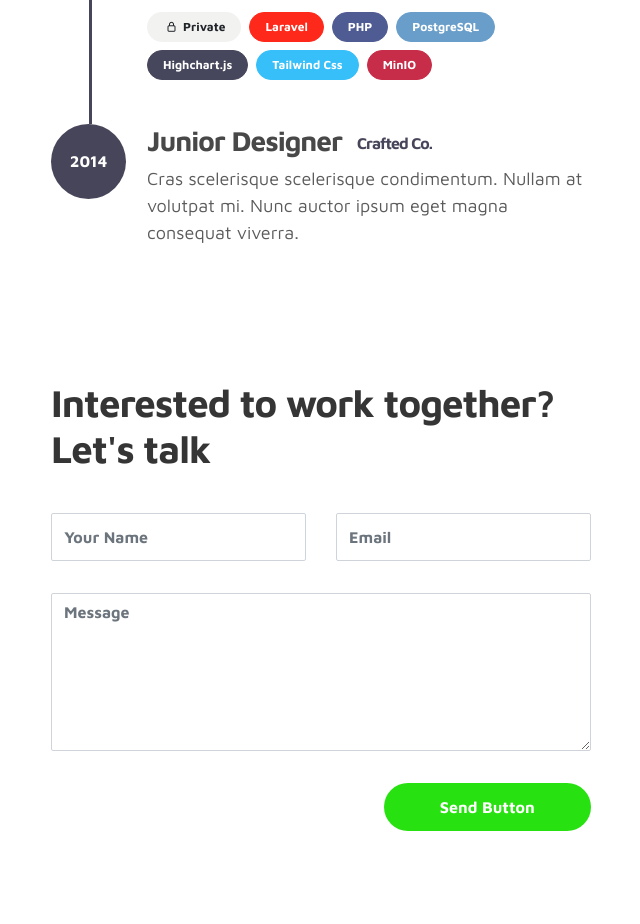
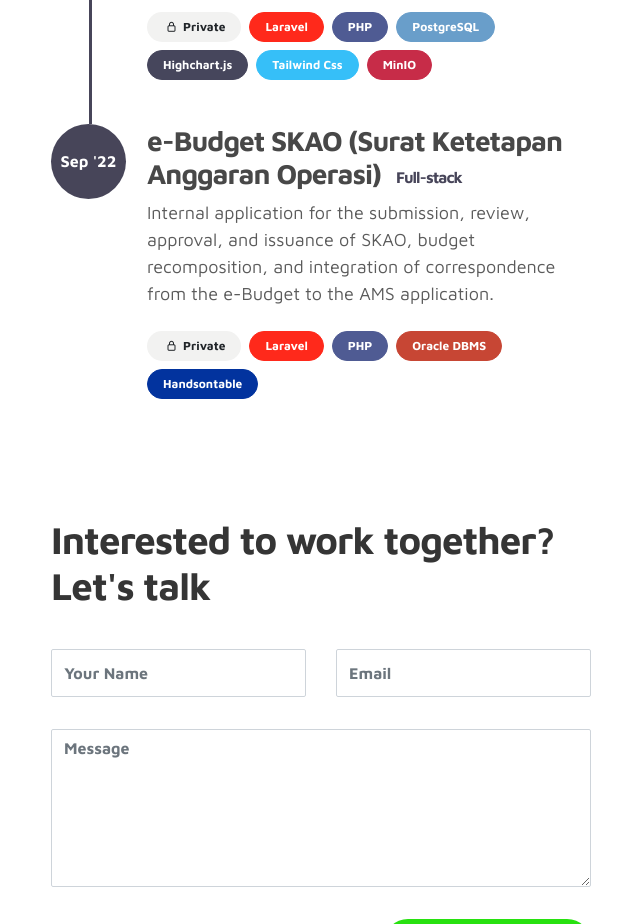
Before and after one commit to dirsulaiman/dirsulaiman.github.io, a plain HTML site: page index.html in a window 1280 px wide. Shown: the part 2820-3744 px from the top of the page, without its empty margins (34-674 px from the left). Drawn offline with Linux system fonts and the light colour scheme.

Commit message:
feat: add section experience, e-budget SKAO

```diff
--- a/index.html
+++ b/index.html
@@ -223,13 +223,20 @@
                         </div>
 
                         <div class="timeline-wrapper">
-                            <div class="timeline-yr">
-                                <span>2014</span>
-                            </div>
-                            <div class="timeline-info">
-                                <h3><span>Junior Designer<small>Crafted Co.</small></h3>
-                                <p>Cras scelerisque scelerisque condimentum. Nullam at volutpat mi. Nunc auctor ipsum eget magna consequat viverra.</p>
-                            </div>
+                          <div class="timeline-yr">
+                            <span>Sep '22</span>
+                          </div>
+                          <div class="timeline-info">
+                              <h3><span>e-Budget SKAO (Surat Ketetapan Anggaran Operasi)</span><small>Full-stack</small></h3>
+                              <p>Internal application for the submission, review, approval, and issuance of SKAO, budget recomposition, and integration of correspondence from the e-Budget to the AMS application.</p>
+                              <div class="flex gap-1 mt-4">
+                                <a class="btn custom-btn custom-btn-sm"><i class='uil uil-lock'></i> Private</a>
+                                <a class="btn custom-btn custom-btn-sm text-white btn-laravel" href="https://laravel.com/" target="_blank">Laravel</a>
+                                <a class="btn custom-btn custom-btn-sm text-white btn-php" href="https://www.php.net/" target="_blank" >PHP</a>
+                                <a class="btn custom-btn custom-btn-sm text-white btn-oracle" href="https://www.oracle.com/id/database/" target="_blank">Oracle DBMS</a>
+                                <a class="btn custom-btn custom-btn-sm text-white btn-handsontable" href="https://handsontable.com/" target="_blank">Handsontable</a>
+                              </div>
+                          </div>
                         </div>
 
                     </div>
--- a/sass/tooplate-style.scss
+++ b/sass/tooplate-style.scss
@@ -50,6 +50,7 @@ $button-colors: (
 	minio: #c72c48,
 	laravel: #ff291b,
 	tailwind: #36bff8,
+	handsontable: #02339e,
 );
 
 @each $name, $color in $button-colors {
```
Also changed, not shown: css/tooplate-style.css.
